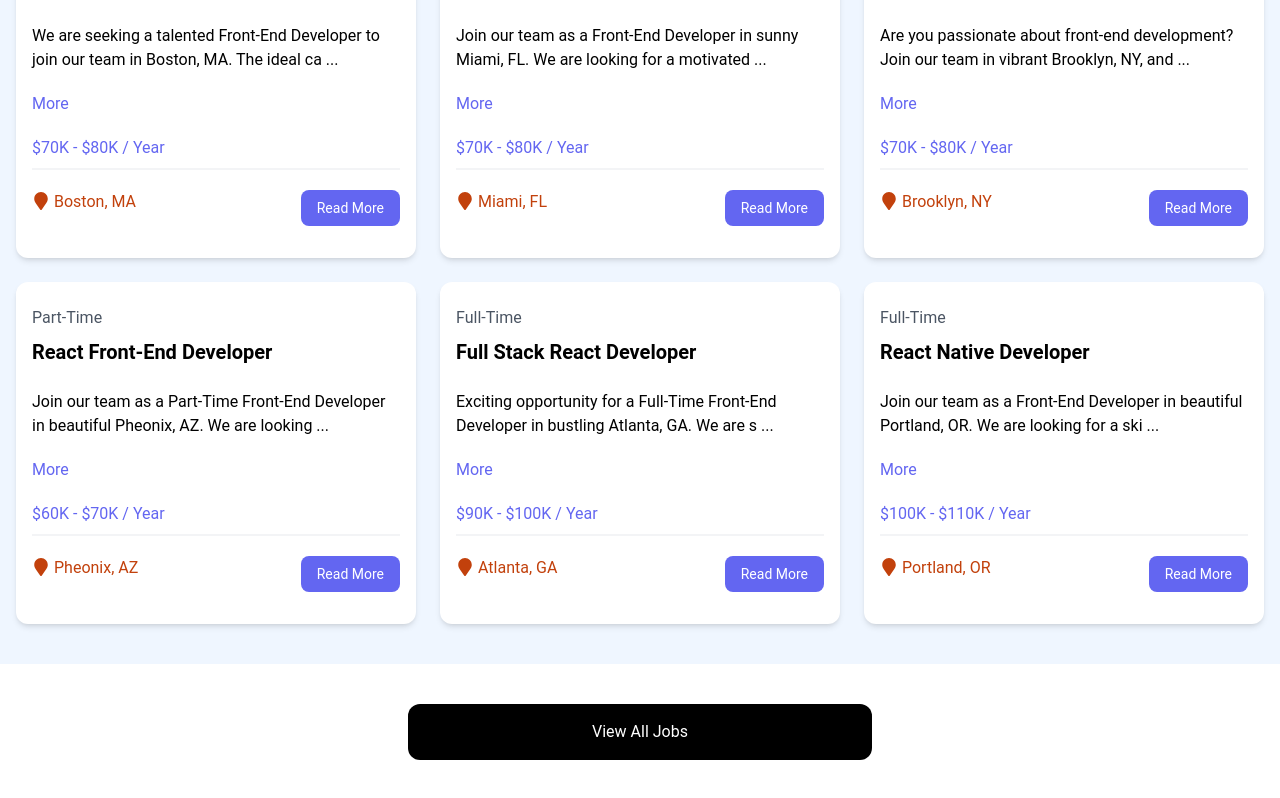
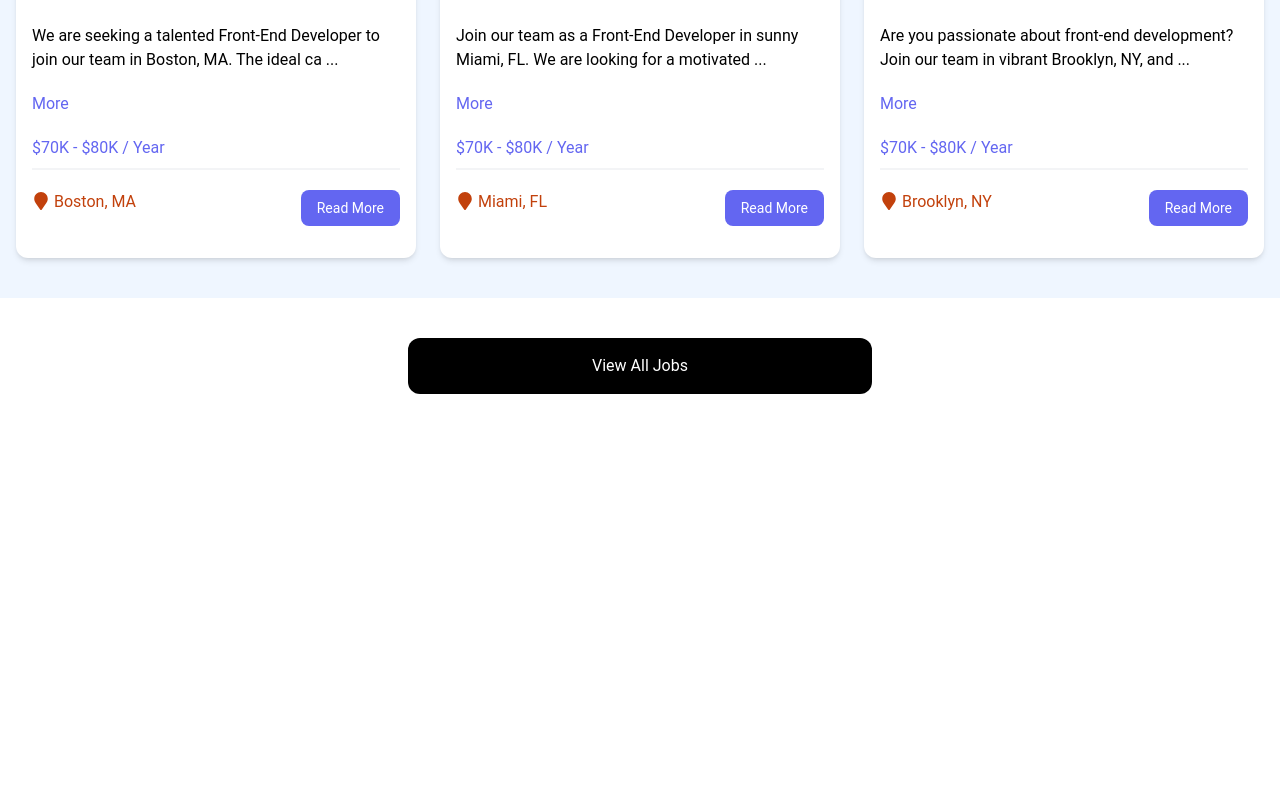
Before and after one commit to rings-s/reactJs, a React (Vite) app in the folder react_crash_course/: page / in a window 1280 px wide. Shown: the part 793-1591 px from the top of the page. After the commit the page ends 1227 px from the top, so only its background shows below. Built offline with nearby package versions, Linux system fonts and the light colour scheme; data requests are answered from the project's data file.

Commit message:
limit the numbers of data fetched using ? limit

```diff
--- a/react_crash_course/src/components/JobListings.jsx
+++ b/react_crash_course/src/components/JobListings.jsx
@@ -12,8 +12,9 @@
 
   useEffect(() => {
     const fetchJobs = async () => {
+      const apiUrl = isHome ? "http://localhost:8000/jobs?_limit=3" : "http://localhost:8000/jobs";
       try {
-        const res = await fetch("http://localhost:8000/jobs");
+        const res = await fetch(apiUrl);
         const data = await res.json();
 
         setJobs(data);
```
